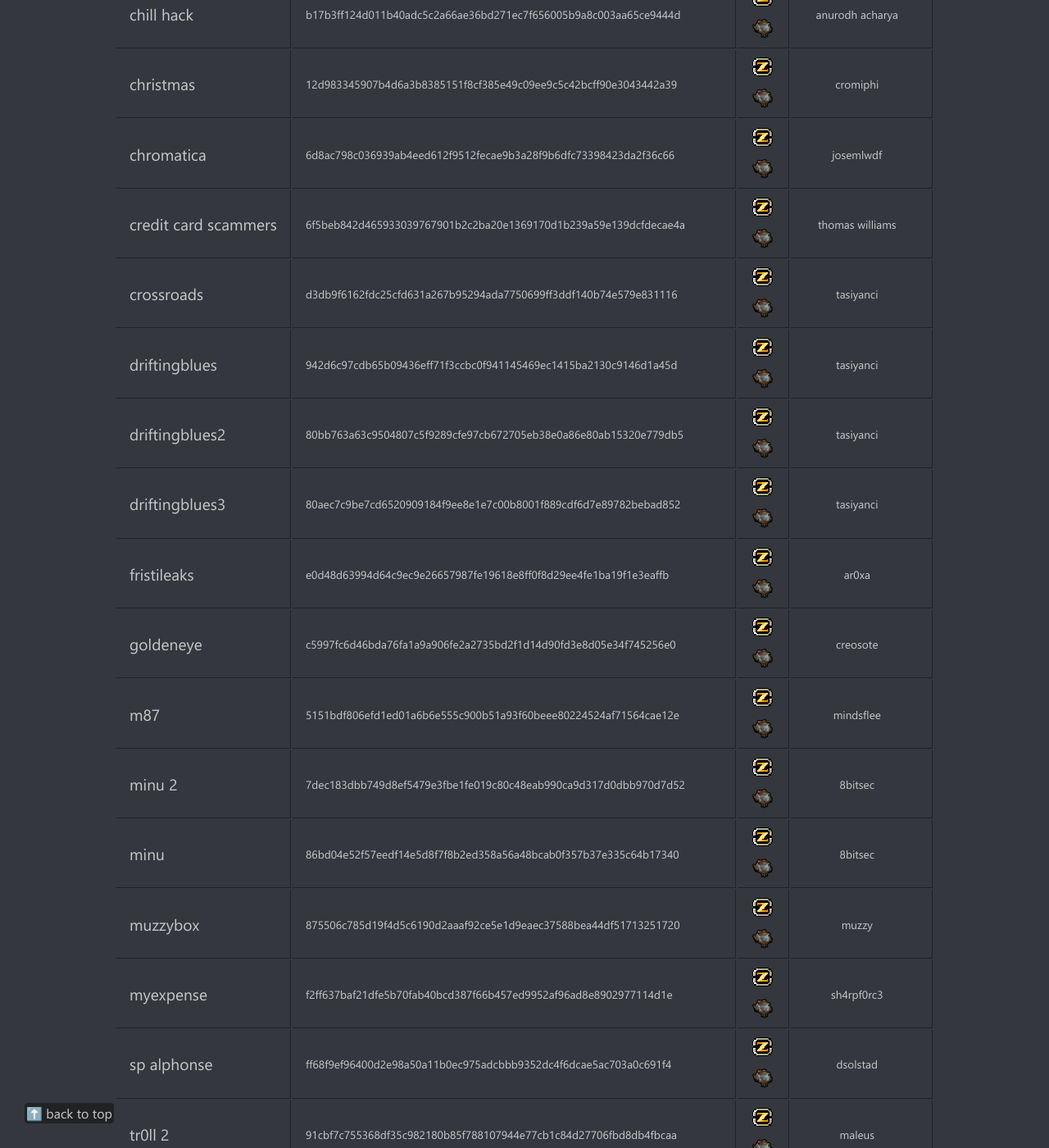
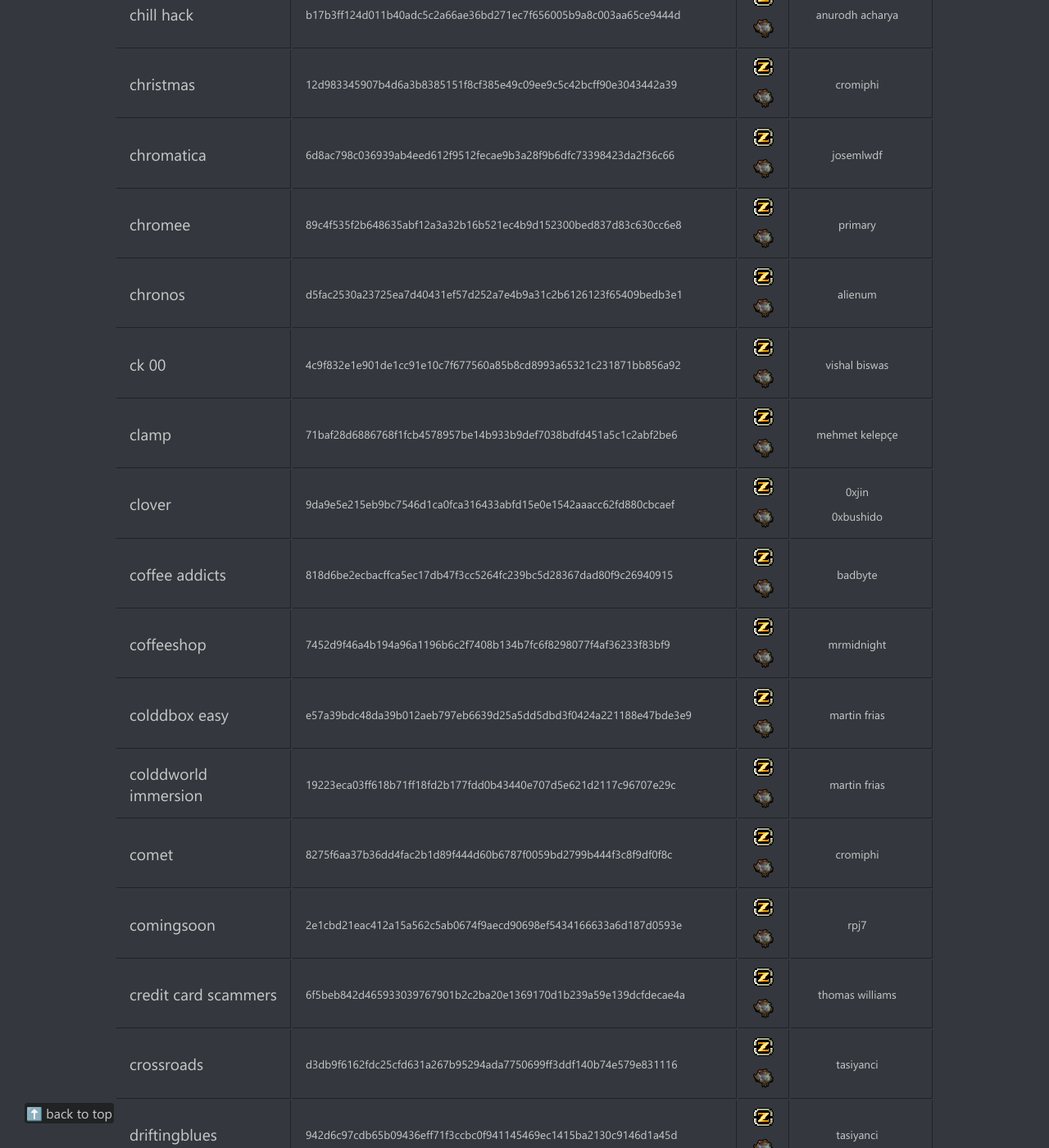
Before and after one commit to armctf/armctf, a Jekyll site: the page built from index.md, in a window 1280 px wide and 1400 px high, scrolled down 4893 px. Shown: the whole window at 82% size. Built offline with Jekyll 4.4.1, drawn with Linux system fonts in a browser that asks for light colours.

Commit message:
p9
added machines:
chromee
chronos
ck 00
clamp
clover
coffee addicts
coffeeshop
colddbox easy
colddworld immersion
comet
comingsoon

```diff
--- a/_data/curls.yml
+++ b/_data/curls.yml
@@ -275,3 +275,47 @@ chromatica:
   label: <a target="_blank" class="newicon" href="https://nc.zurrak.com/public.php/dav/files/rdAnEN97LF5mPkD"><img src="assets/nc.png"></a>
 chromaticacm:
   label: <a target="_blank" class="newicon" href="https://ctfmirror.com/armctf/chromatica.7z"><img src="assets/mir.png"></a>
+chromee:
+  label: <a target="_blank" class="newicon" href="https://nc.zurrak.com/public.php/dav/files/EHgq3gEf3DyR95q"><img src="assets/nc.png"></a>
+chromeecm:
+  label: <a target="_blank" class="newicon" href="https://ctfmirror.com/armctf/chromee.7z"><img src="assets/mir.png"></a>
+chronos:
+  label: <a target="_blank" class="newicon" href="https://nc.zurrak.com/public.php/dav/files/XEFJcrQ3BZTx5wa"><img src="assets/nc.png"></a>
+chronoscm:
+  label: <a target="_blank" class="newicon" href="https://ctfmirror.com/armctf/chronos.7z"><img src="assets/mir.png"></a>
+ck 00:
+  label: <a target="_blank" class="newicon" href="https://nc.zurrak.com/public.php/dav/files/kpFxZzNdWjq4e2g"><img src="assets/nc.png"></a>
+ck 00cm:
+  label: <a target="_blank" class="newicon" href="https://ctfmirror.com/armctf/ck_00.7z"><img src="assets/mir.png"></a>
+clamp:
+  label: <a target="_blank" class="newicon" href="https://nc.zurrak.com/public.php/dav/files/dXQFYeiRyLBGQJM"><img src="assets/nc.png"></a>
+clampcm:
+  label: <a target="_blank" class="newicon" href="https://ctfmirror.com/armctf/clamp.7z"><img src="assets/mir.png"></a>
+clover:
+  label: <a target="_blank" class="newicon" href="https://nc.zurrak.com/public.php/dav/files/86BXzXF6pYssK5Z"><img src="assets/nc.png"></a>
+clovercm:
+  label: <a target="_blank" class="newicon" href="https://ctfmirror.com/armctf/clover.7z"><img src="assets/mir.png"></a>
+coffee addicts:
+  label: <a target="_blank" class="newicon" href="https://nc.zurrak.com/public.php/dav/files/c3mTGjJ2dQSFwnE"><img src="assets/nc.png"></a>
+coffee addictscm:
+  label: <a target="_blank" class="newicon" href="https://ctfmirror.com/armctf/coffee_addicts.7z"><img src="assets/mir.png"></a>
+coffeeshop:
+  label: <a target="_blank" class="newicon" href="https://nc.zurrak.com/public.php/dav/files/pEBZzpSQqZG7Jfm"><img src="assets/nc.png"></a>
+coffeeshopcm:
+  label: <a target="_blank" class="newicon" href="https://ctfmirror.com/armctf/coffeeshop.7z"><img src="assets/mir.png"></a>
+colddbox easy:
+  label: <a target="_blank" class="newicon" href="https://nc.zurrak.com/public.php/dav/files/Qy65WH4DZKJsFHz"><img src="assets/nc.png"></a>
+colddbox easycm:
+  label: <a target="_blank" class="newicon" href="https://ctfmirror.com/armctf/colddbox_easy.7z"><img src="assets/mir.png"></a>
+colddworld immersion:
+  label: <a target="_blank" class="newicon" href="https://nc.zurrak.com/public.php/dav/files/NNX3WN6WK2NXjTB"><img src="assets/nc.png"></a>
+colddworld immersioncm:
+  label: <a target="_blank" class="newicon" href="https://ctfmirror.com/armctf/colddworld_immersion.7z"><img src="assets/mir.png"></a>
+comet:
+  label: <a target="_blank" class="newicon" href="https://nc.zurrak.com/public.php/dav/files/5Xss9b9jGfDLfLG"><img src="assets/nc.png"></a>
+cometcm:
+  label: <a target="_blank" class="newicon" href="https://ctfmirror.com/armctf/comet.7z"><img src="assets/mir.png"></a>
+comingsoon:
+  label: <a target="_blank" class="newicon" href="https://nc.zurrak.com/public.php/dav/files/JBKjWwEiW8nEtTi"><img src="assets/nc.png"></a>
+comingsooncm:
+  label: <a target="_blank" class="newicon" href="https://ctfmirror.com/armctf/comingsoon.7z"><img src="assets/mir.png"></a>
--- a/_data/functions.yml
+++ b/_data/functions.yml
@@ -137,3 +137,25 @@ christmas:
   label: 12d983345907b4d6a3b8385151f8cf385e49c09ee9c5c42bcff90e3043442a39
 chromatica:
   label: 6d8ac798c036939ab4eed612f9512fecae9b3a28f9b6dfc73398423da2f36c66
+chromee:
+  label: 89c4f535f2b648635abf12a3a32b16b521ec4b9d152300bed837d83c630cc6e8
+chronos:
+  label: d5fac2530a23725ea7d40431ef57d252a7e4b9a31c2b6126123f65409bedb3e1
+ck 00:
+  label: 4c9f832e1e901de1cc91e10c7f677560a85b8cd8993a65321c231871bb856a92
+clamp:
+  label: 71baf28d6886768f1fcb4578957be14b933b9def7038bdfd451a5c1c2abf2be6
+clover:
+  label: 9da9e5e215eb9bc7546d1ca0fca316433abfd15e0e1542aaacc62fd880cbcaef
+coffee addicts:
+  label: 818d6be2ecbacffca5ec17db47f3cc5264fc239bc5d28367dad80f9c26940915
+coffeeshop:
+  label: 7452d9f46a4b194a96a1196b6c2f7408b134b7fc6f8298077f4af36233f83bf9
+colddbox easy:
+  label: e57a39bdc48da39b012aeb797eb6639d25a5dd5dbd3f0424a221188e47bde3e9
+colddworld immersion:
+  label: 19223eca03ff618b71ff18fd2b177fdd0b43440e707d5e621d2117c96707e29c
+comet:
+  label: 8275f6aa37b36dd4fac2b1d89f444d60b6787f0059bd2799b444f3c8f9df0f8c
+comingsoon:
+  label: 2e1cbd21eac412a15a562c5ab0674f9aecd90698ef5434166633a6d187d0593e
--- a/_data/links.yml
+++ b/_data/links.yml
@@ -67,3 +67,14 @@ chili: "https://vvmlist.github.io/#%22chili%22"
 chill hack: "https://vvmlist.github.io/#%22chill hack%22"
 christmas: "https://vvmlist.github.io/#%22christmas%22"
 chromatica: "https://vvmlist.github.io/#%22chromatica%22"
+chromee: "https://vvmlist.github.io/#%22chromee%22"
+chronos: "https://vvmlist.github.io/#%22chronos%22"
+ck 00: "https://vvmlist.github.io/#%22ck 00%22"
+clamp: "https://vvmlist.github.io/#%22clamp%22"
+clover: "https://vvmlist.github.io/#%22clover%22"
+coffee addicts: "https://vvmlist.github.io/#%22coffee addicts%22"
+coffeeshop: "https://vvmlist.github.io/#%22coffeeshop%22"
+colddbox easy: "https://vvmlist.github.io/#%22colddbox easy%22"
+colddworld immersion: "https://vvmlist.github.io/#%22colddworld immersion%22"
+comet: "https://vvmlist.github.io/#%22comet%22"
+comingsoon: "https://vvmlist.github.io/#%22comingsoon%22"
--- a/_data/wals.yml
+++ b/_data/wals.yml
@@ -137,3 +137,25 @@ christmas:
   label: <a target="_blank" href="https://www.youtube.com/@cromiphi">cromiphi</a>
 chromatica:
   label: <a target="_blank" href="https://medium.com/@josemlwdf">josemlwdf</a>
+chromee:
+  label: <a target="_blank" href="https://pepster.me/">primary</a>
+chronos:
+  label: <a target="_blank" href="https://twitter.com/AL1ENUM">alienum</a>
+ck 00:
+  label: <a target="_blank" href="https://x.com/CyberKnight00">vishal biswas</a>
+clamp:
+  label: <a target="_blank" href="https://x.com/m_kelepce">mehmet kelepçe</a>
+clover:
+  label: <a target="_blank">0xjin</a><br><a target="_blank">0xbushido</a>
+coffee addicts:
+  label: <a target="_blank" href="https://discord.gg/FEQtx2NTmz">badbyte</a>
+coffeeshop:
+  label: <a target="_blank" href="https://x.com/MrMidnight53">mrmidnight</a>
+colddbox easy:
+  label: <a target="_blank" href="https://x.com/C0ldd__">martin frias</a>
+colddworld immersion:
+  label: <a target="_blank" href="https://x.com/C0ldd__">martin frias</a>
+comet:
+  label: <a target="_blank" href="https://www.youtube.com/@cromiphi">cromiphi</a>
+comingsoon:
+  label: <a target="_blank" href="https://28right.blogspot.com/">rpj7</a>
```
Also changed, not shown: _armctf/chromee.md (added, +13 -0 lines), _armctf/chronos.md (added, +13 -0 lines), _armctf/ck 00.md (added, +13 -0 lines), _armctf/clamp.md (added, +13 -0 lines), _armctf/clover.md (added, +13 -0 lines), _armctf/coffee addicts.md (added, +13 -0 lines), _armctf/coffeeshop.md (added, +13 -0 lines), _armctf/colddbox easy.md (added, +13 -0 lines), _armctf/colddworld immersion.md (added, +13 -0 lines), _armctf/comet.md (added, +13 -0 lines), _armctf/comingsoon.md (added, +13 -0 lines), changelog.txt, 1 other file.
